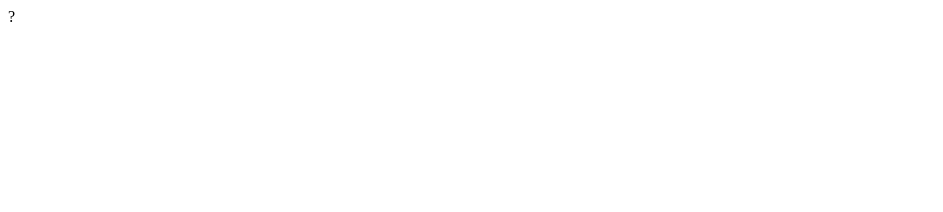
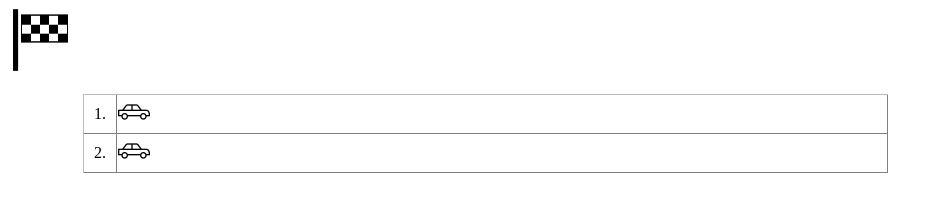
Before and after one commit to crisstanza/jRace, a plain HTML site: page index.html in a window 1280 px wide. Shown: the whole page, without its empty margins (0-943 px from the left). Drawn offline with Linux system fonts and the light colour scheme.

Commit message:
Update index.html

```diff
--- a/index.html
+++ b/index.html
@@ -8,6 +8,26 @@
 		<title>jRace</title>
 	</head>
 	<body>
-  	?
+		<a href="#" title="start"><img border="0" id="bt-start" src="./img/race-flag.png" width="64" /></a><br />
+		<br />
+		<div class="float-left width-75">&nbsp;</div>
+  		<table border="1">
+			<tr>
+				<td>
+					1.
+				</td>
+				<td>
+					<img id="car-1" src="./img/car.png" />
+				</td>
+			</tr>
+			<tr>
+				<td>
+					2.
+				</td>
+				<td>
+					<img id="car-1" src="./img/car.png" />
+				</td>
+			</tr>
+  		</table>
 	</body>
 </html>
```
